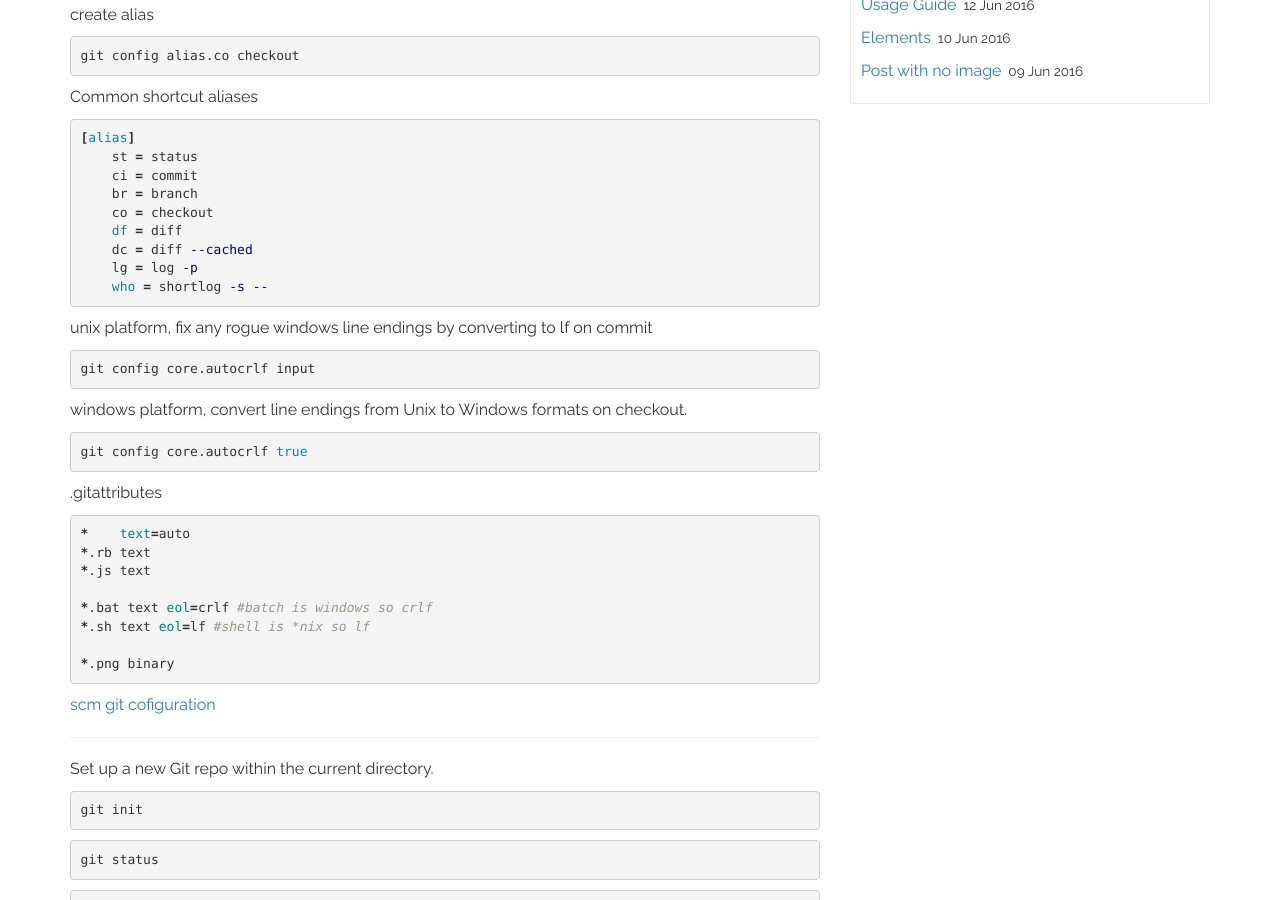
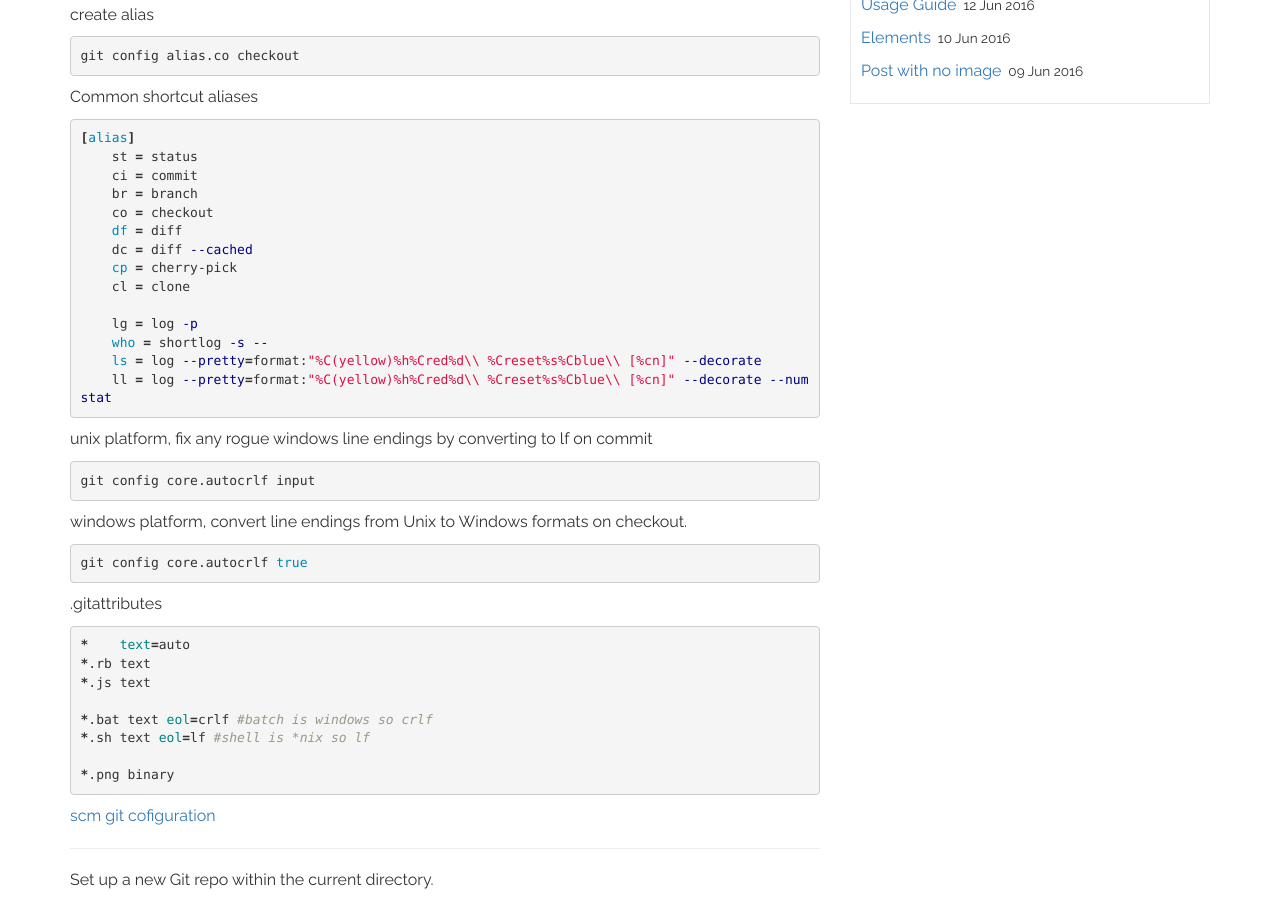
Before and after one commit to bmdoherty/learning, a Jekyll site: the page built from _posts/2017-06-23-git.markdown, in a window 1280 px wide and 900 px high, scrolled down 352 px. Built offline with Jekyll 4.4.1, drawn with Linux system fonts in a browser that asks for light colours.

Commit message:
rearrange

```diff
--- a/_posts/2017-06-23-git.markdown
+++ b/_posts/2017-06-23-git.markdown
@@ -28,8 +28,13 @@ Common shortcut aliases
     co = checkout
     df = diff
     dc = diff --cached
+    cp = cherry-pick
+    cl = clone
+
     lg = log -p
     who = shortlog -s --
+    ls = log --pretty=format:"%C(yellow)%h%Cred%d\\ %Creset%s%Cblue\\ [%cn]" --decorate
+    ll = log --pretty=format:"%C(yellow)%h%Cred%d\\ %Creset%s%Cblue\\ [%cn]" --decorate --numstat
 {% endhighlight %}
 
 unix platform, fix any rogue windows line endings by converting to lf on commit
```
